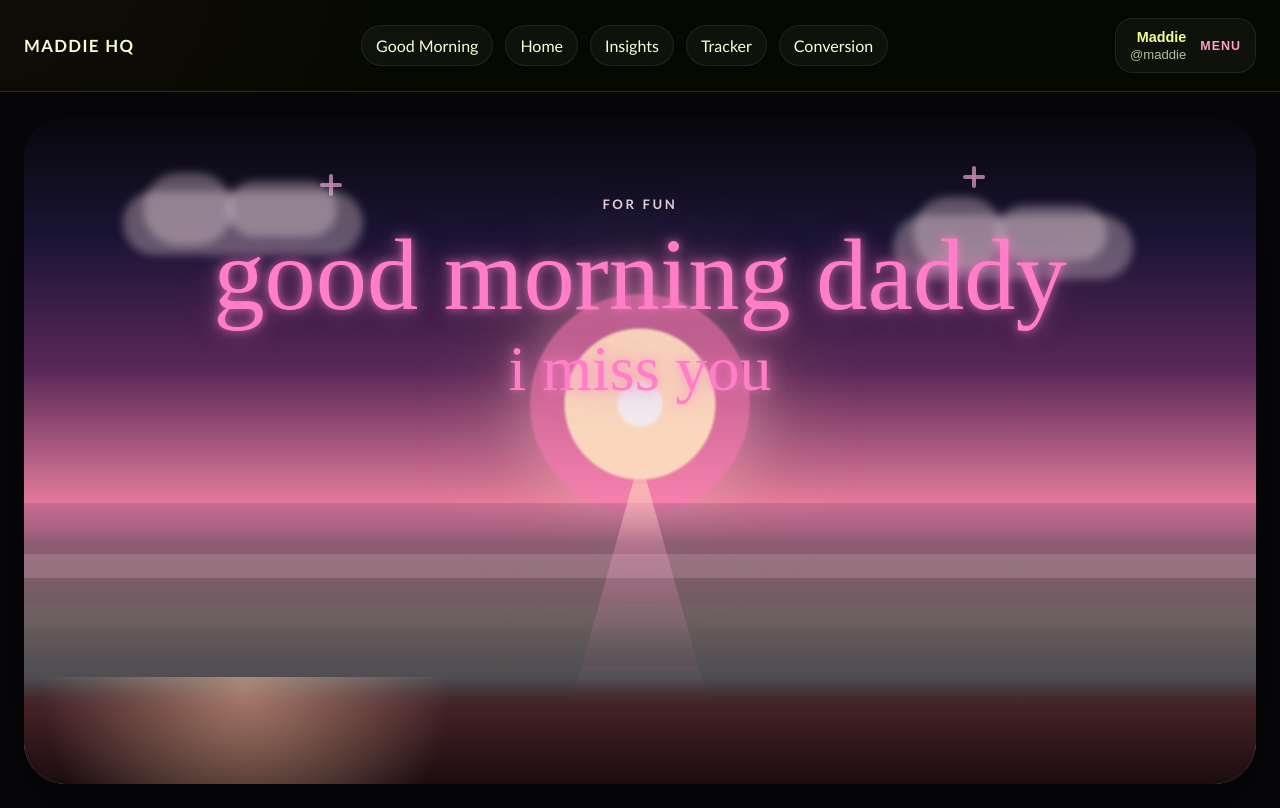
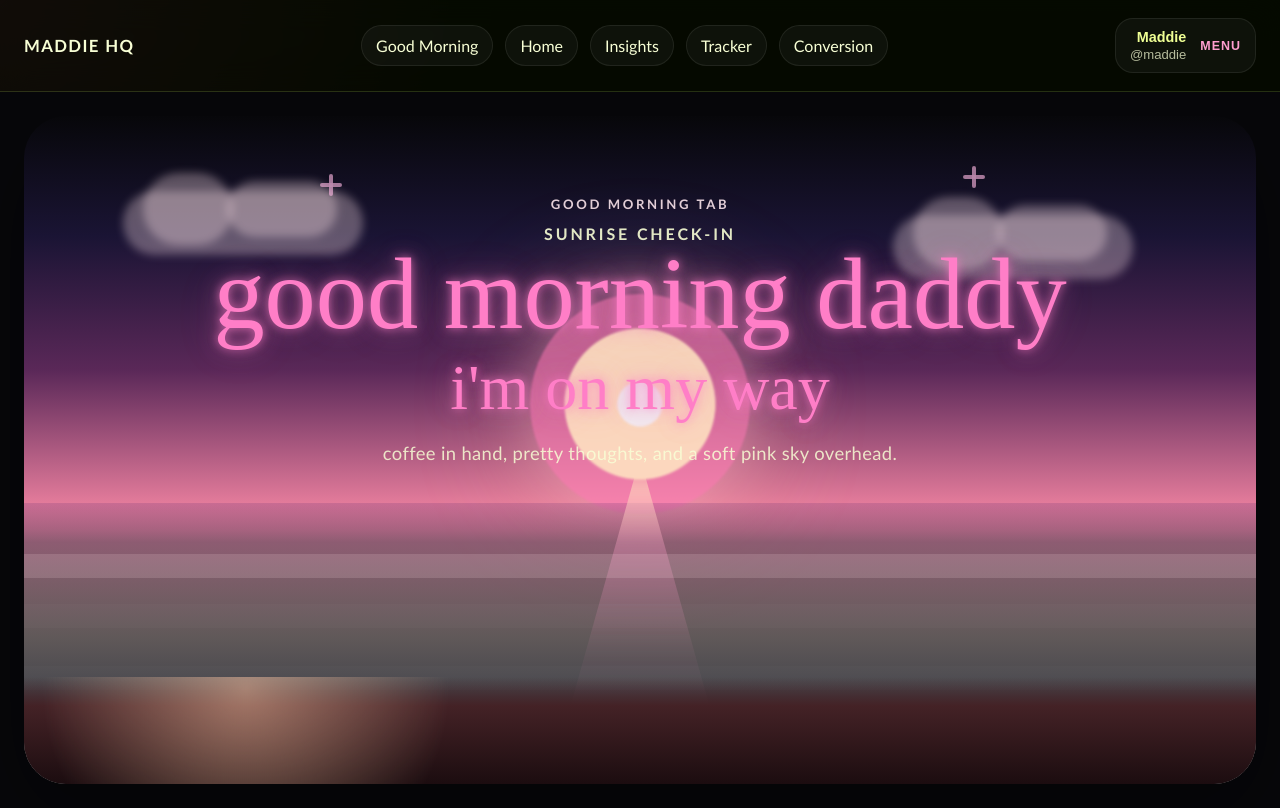
Before and after one commit to littlemadimade/maddiehq, a Next.js app: page /good-morning in a window 1280 px wide. Built offline with nearby package versions, Linux system fonts and the light colour scheme.

Commit message:
Refresh good morning page message

```diff
--- a/app/globals.css
+++ b/app/globals.css
@@ -1136,6 +1136,19 @@ li + li {
   text-transform: uppercase;
 }
 
+.sunrise-copy__kicker,
+.sunrise-copy__note {
+  margin: 0;
+}
+
+.sunrise-copy__kicker {
+  color: rgba(248, 255, 213, 0.9);
+  font-size: 1rem;
+  font-weight: 700;
+  letter-spacing: 0.18em;
+  text-transform: uppercase;
+}
+
 .sunrise-copy h1,
 .sunrise-copy__script {
   margin: 0;
@@ -1157,6 +1170,14 @@ li + li {
 .sunrise-copy__script {
   margin-top: 10px;
   font-size: clamp(2.4rem, 5vw, 4.6rem);
+}
+
+.sunrise-copy__note {
+  margin-top: 18px;
+  color: rgba(248, 255, 213, 0.84);
+  font-size: clamp(1rem, 1.8vw, 1.15rem);
+  line-height: 1.65;
+  letter-spacing: 0.02em;
 }
 
 .fireworks-page {
--- a/app/good-morning/page.tsx
+++ b/app/good-morning/page.tsx
@@ -20,9 +20,13 @@ export default function GoodMorningPage() {
         <div className="sunrise-shore" aria-hidden="true" />
 
         <article className="sunrise-copy">
-          <p className="sunrise-copy__eyebrow">For Fun</p>
+          <p className="sunrise-copy__eyebrow">Good Morning Tab</p>
+          <p className="sunrise-copy__kicker">sunrise check-in</p>
           <h1>good morning daddy</h1>
-          <p className="sunrise-copy__script">i miss you</p>
+          <p className="sunrise-copy__script">i&apos;m on my way</p>
+          <p className="sunrise-copy__note">
+            coffee in hand, pretty thoughts, and a soft pink sky overhead.
+          </p>
         </article>
       </section>
     </main>
```
